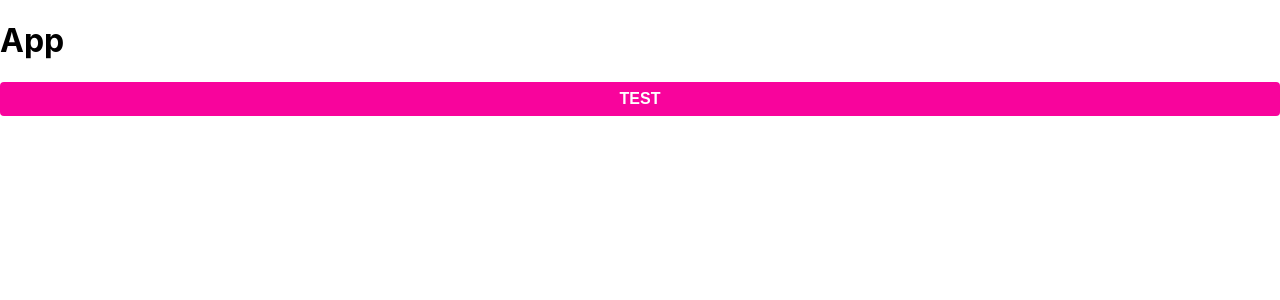
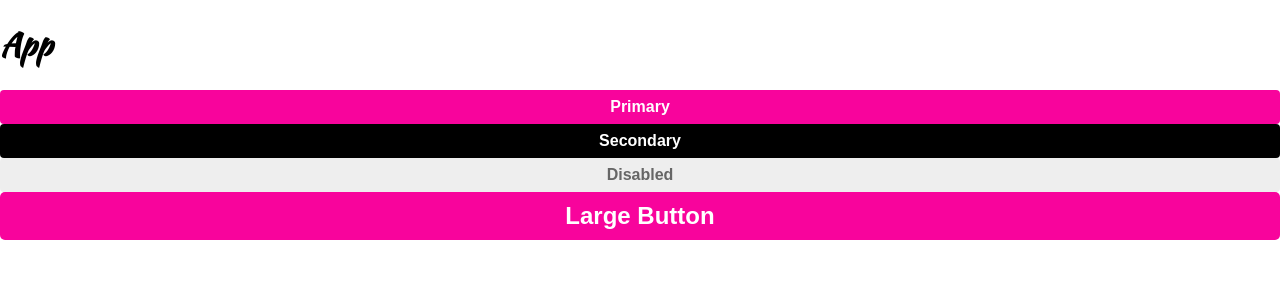
Before and after one commit to darshangit/styled-components-v5, a React (Create React App) app: page / in a window 1280 px wide. Shown: the top 300 px of the page. Built offline with nearby package versions, Linux system fonts and the light colour scheme.

Commit message:
Button interpolation and css helper

```diff
--- a/public/index.html
+++ b/public/index.html
@@ -25,6 +25,12 @@
       Learn how to configure a non-root public URL by running `npm run build`.
     -->
     <title>React App</title>
+    <link rel="preconnect" href="https://fonts.googleapis.com" />
+    <link rel="preconnect" href="https://fonts.gstatic.com" crossorigin />
+    <link
+      href="https://fonts.googleapis.com/css2?family=Kaushan+Script&display=swap"
+      rel="stylesheet"
+    />
   </head>
   <body>
     <noscript>You need to enable JavaScript to run this app.</noscript>
--- a/src/components/App.js
+++ b/src/components/App.js
@@ -1,10 +1,25 @@
 import { Button } from "components/common";
+import { createGlobalStyle } from "styled-components";
+
+const GlobalStyle = createGlobalStyle`
+  body{
+    background: white;
+    min-height: 100vh;
+    margin: 0;
+    color: black;
+    font-family: 'Kaushan Script';
+  }
+`;
 
 function App() {
   return (
     <>
+      <GlobalStyle />
       <h1>App</h1>
-      <Button>TEST</Button>
+      <Button>Primary</Button>
+      <Button secondary>Secondary</Button>
+      <Button disabled>Disabled</Button>
+      <Button large>Large Button</Button>
     </>
   );
 }
--- a/src/components/common/Button.js
+++ b/src/components/common/Button.js
@@ -1,13 +1,22 @@
-import styled from "styled-components";
+import styled, { css } from "styled-components";
 
 const Button = styled.button`
   color: white;
-  background: #f8049c;
+  background: ${(p) => (p.secondary ? "black" : "#f8049c")};
   font-weight: bold;
-  padding: 8px;
-  border-radius: 4px;
+  ${(p) =>
+    p.large
+      ? css`
+          padding: 10px;
+          border-radius: 5px;
+          font-size: 1.5em;
+        `
+      : css`
+          padding: 8px;
+          border-radius: 4px;
+          font-size: 1em;
+        `}
   box-shadow: none;
-  font-size: 1em;
   border: none;
   width: 100%;
   display: block;
```
